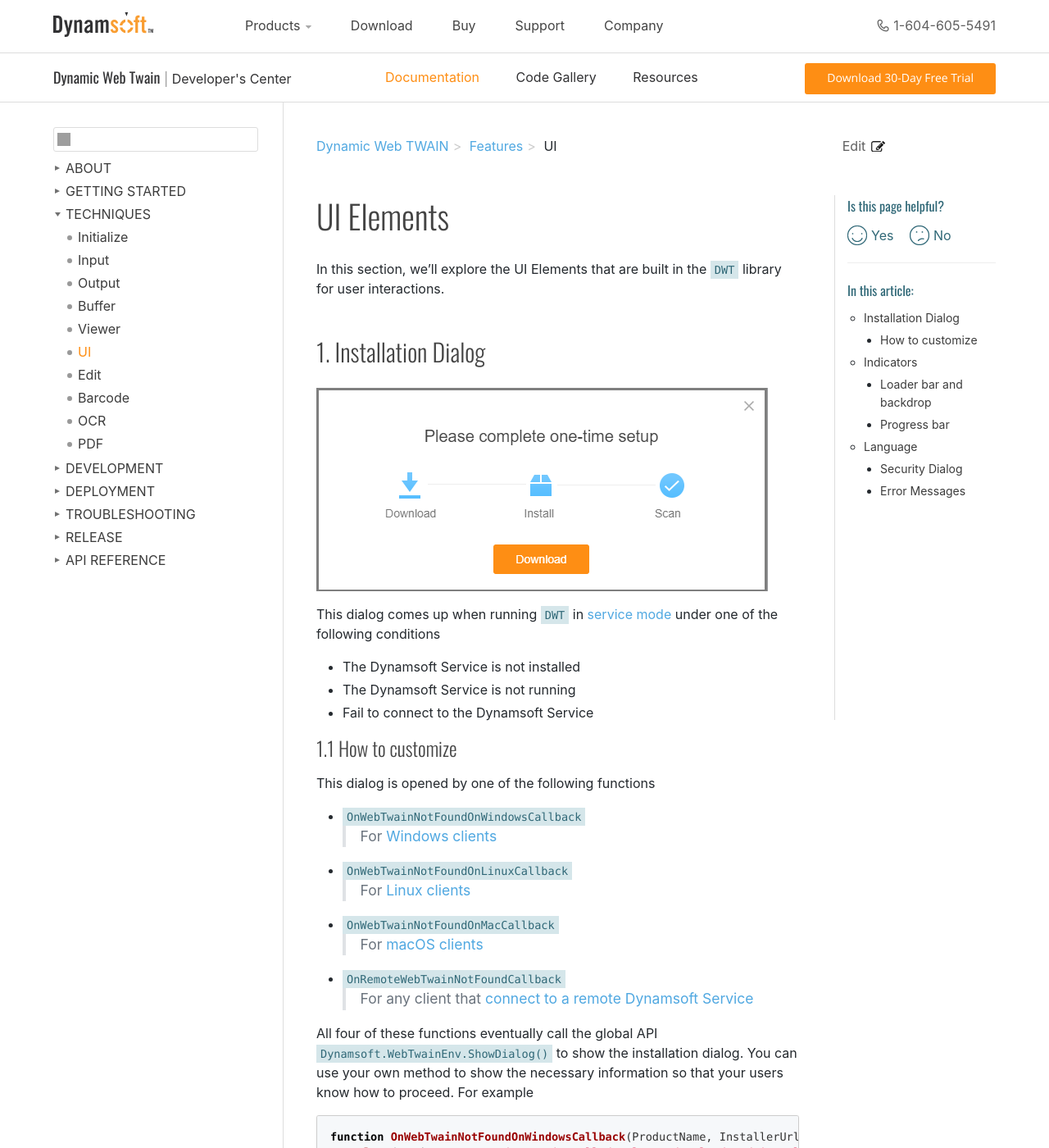
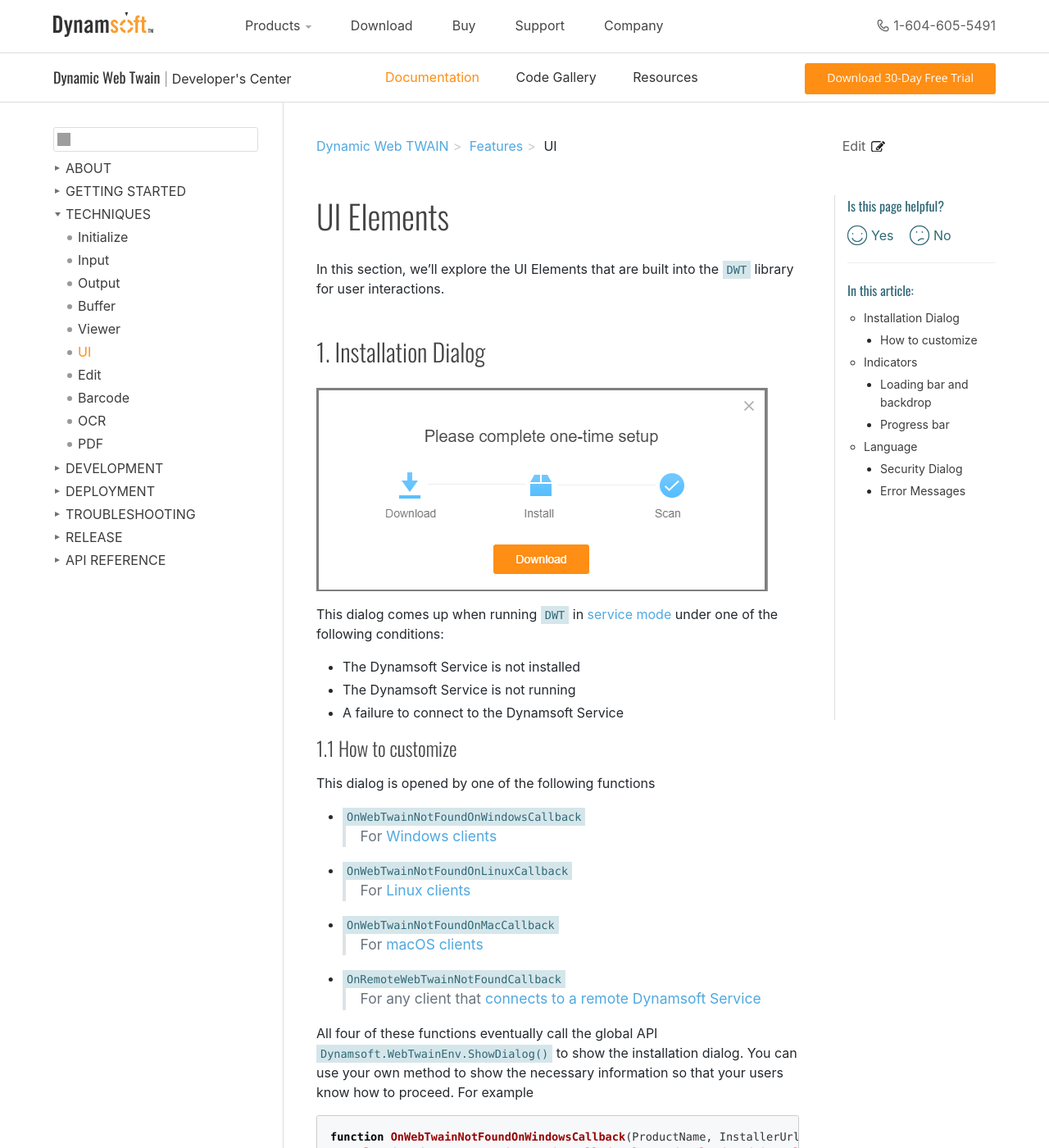
Before and after one commit to ztyyLV/web-twain-docs, a Jekyll site: the page built from indepth/features/ui.md, in a window 1280 px wide and 1400 px high. Shown: the whole window at 82% size. Built offline with Jekyll 4.4.1, drawn with Linux system fonts in a browser that asks for light colours; comment, search, counter and statistics services are not loaded; some of the changed text lies outside the part shown; grey boxes are pictures that could not be loaded.

Commit message:
Update ui.md
Mostly minor edits.

````diff
--- a/indepth/features/ui.md
+++ b/indepth/features/ui.md
@@ -9,17 +9,17 @@ description: Dynamic Web TWAIN SDK Documentation UI Page
 
 # UI Elements
 
-In this section, we'll explore the UI Elements that are built in the `DWT` library for user interactions.
+In this section, we'll explore the UI Elements that are built into the `DWT` library for user interactions.
 
 ## Installation Dialog
 
 ![UI 1]({{site.assets}}imgs/UI-1.png)
 
-This dialog comes up when running `DWT` in [service mode]({{site.indepth}}features/initialize.html#service-mode) under one of the following conditions
+This dialog comes up when running `DWT` in [service mode]({{site.indepth}}features/initialize.html#service-mode) under one of the following conditions:
 
 * The Dynamsoft Service is not installed
 * The Dynamsoft Service is not running
-* Fail to connect to the Dynamsoft Service
+* A failure to connect to the Dynamsoft Service
 
 ### How to customize
 
@@ -35,7 +35,7 @@ This dialog is opened by one of the following functions
 > For [macOS clients]({{site.getstarted}}platform.html#browsers-on-macos)
 
 * `OnRemoteWebTwainNotFoundCallback`
-> For any client that [connect to a remote Dynamsoft Service]({{site.indepth}}features/input.html#how-to-enable-remote-scan)
+> For any client that [connects to a remote Dynamsoft Service]({{site.indepth}}features/input.html#how-to-enable-remote-scan)
 
 All four of these functions eventually call the global API `Dynamsoft.WebTwainEnv.ShowDialog()` to show the installation dialog. You can use your own method to show the necessary information so that your users know how to proceed. For example
 
@@ -64,11 +64,11 @@ Dynamsoft.WebTwainEnv.Load();
 
 ## Indicators
 
-### Loader bar and backdrop
+### Loading bar and backdrop
 
 ![UI 2]({{site.assets}}imgs/UI-2.png)
 
-This loader bar and backrop shows up when creating a `WebTwain` instance or when you try to scan. The functions `Dynamsoft.WebTwainEnv.OnWebTwainPreExecute()` and `Dynamsoft.WebTwainEnv.OnWebTwainPostExecute()` are called before and after the process. You can customize the behavior like this
+This loading bar and backrop shows up when creating a `WebTwain` instance or when you try to scan. The functions `Dynamsoft.WebTwainEnv.OnWebTwainPreExecute()` and `Dynamsoft.WebTwainEnv.OnWebTwainPostExecute()` are called before and after the process. You can customize the behavior like this
 
 ``` javascript
 Dynamsoft.WebTwainEnv.OnWebTwainPreExecute = function() {
@@ -83,7 +83,7 @@ Dynamsoft.WebTwainEnv.OnWebTwainPostExecute = function() {
 
 On the other hand, you can also call the functions `Dynamsoft.WebTwainEnv.OnWebTwainPreExecute()` and `Dynamsoft.WebTwainEnv.OnWebTwainPostExecute()` to show and hide the loader bar and backdrop when you need it in your own workflow.
 
-If you just want to change the loader bar, you can use the method `Dynamsoft.WebTwainEnv.SetLoaderBar()` .
+If you just want to change the loading bar, you can use the method `Dynamsoft.WebTwainEnv.SetLoaderBar()` .
 
 ### Progress bar
 
````
